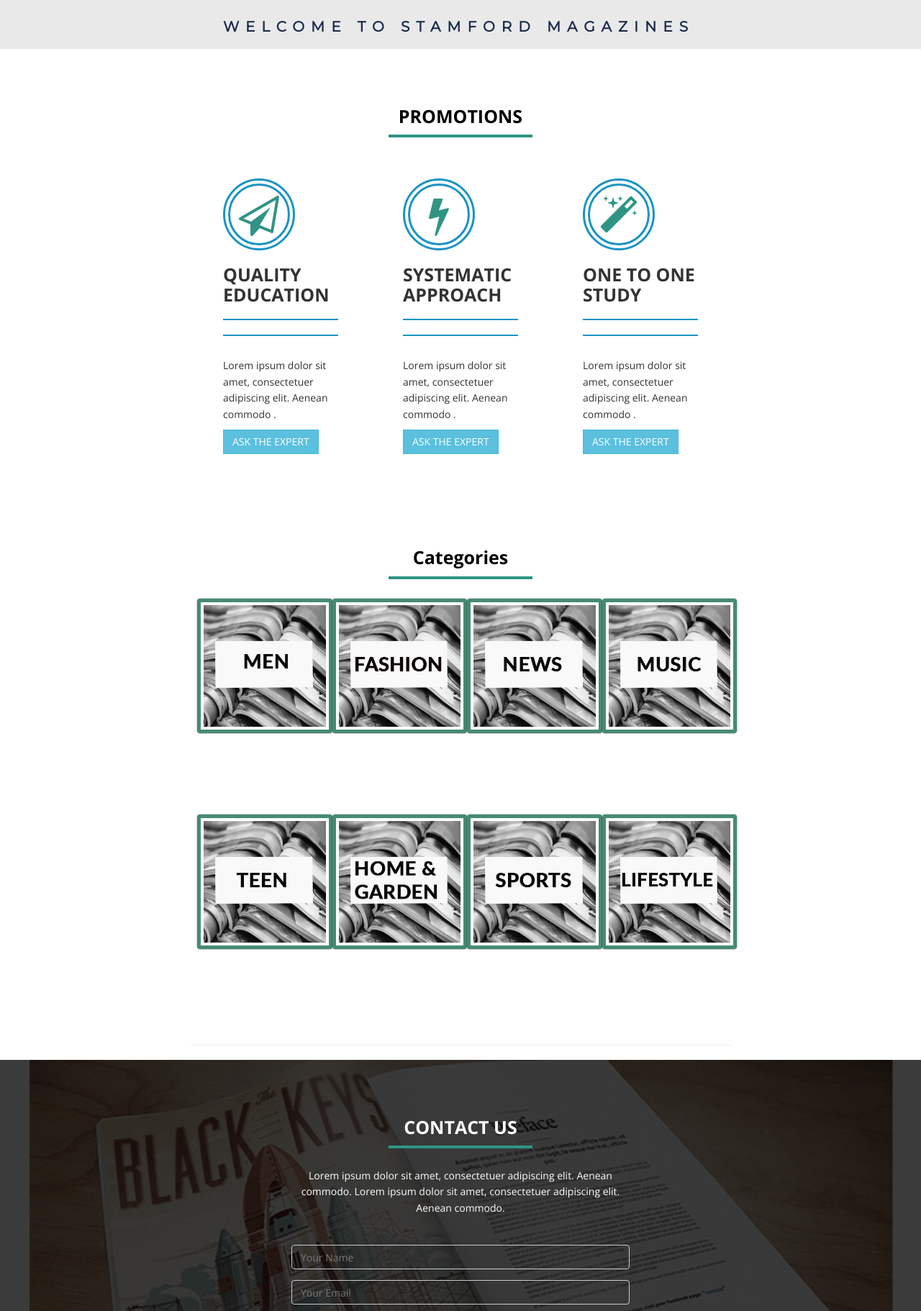
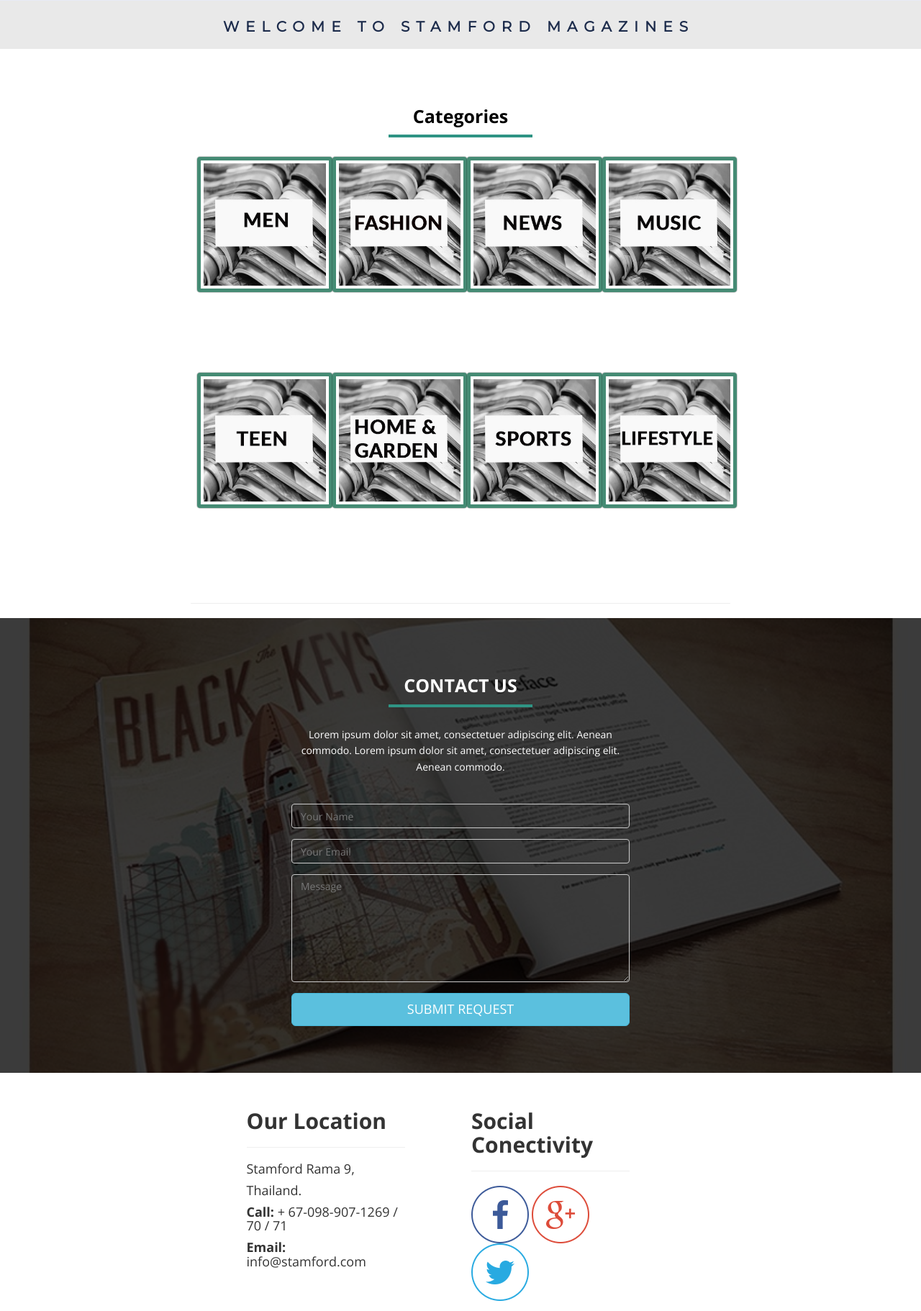
Before and after one commit to zfatboyslim/220Project, a PHP site: page /project/home3.php in a window 1280 px wide. Shown: the part 775-2597 px from the top of the page at 72% size. Run offline with PHP 8.4, Linux system fonts and the light colour scheme.

Commit message:
remove useless stuff

```diff
--- a/home3.php
+++ b/home3.php
@@ -135,58 +135,6 @@
 </div>
 <!--HOME SECTION TAG LINE END-->
 
-<div id="promotions" class="container set-pad" >
-  <div class="row text-center">
-    <div class="col-lg-8 col-lg-offset-2 col-md-8 col-sm-8 col-md-offset-2 col-sm-offset-2">
-      <h1 data-scroll-reveal="enter from the bottom after 0.2s"  class="header-line">PROMOTIONS</h1>
-    </div>
-  </div>
-  <!--/.HEADER LINE END-->
-
-  <div class="row" >
-    <div class="col-lg-4  col-md-4 col-sm-4" data-scroll-reveal="enter from the bottom after 0.4s">
-      <div class="about-div">
-        <i class="fa fa-paper-plane-o fa-4x icon-round-border" ></i>
-          <h3 >Quality Education</h3>
-            <hr/>
-            <hr />
-            <p>
-                       Lorem ipsum dolor sit amet, consectetuer adipiscing elit.
-                        Aenean commodo .
-
-            </p>
-            <a href="#" class="btn btn-info btn-set"  >ASK THE EXPERT</a>
-      </div>
-    </div>
-    <div class="col-lg-4  col-md-4 col-sm-4" data-scroll-reveal="enter from the bottom after 0.5s">
-      <div class="about-div">
-        <i class="fa fa-bolt fa-4x icon-round-border" ></i>
-          <h3 >SYSTEMATIC APPROACH</h3>
-          <hr/>
-          <hr/>
-          <p>
-             Lorem ipsum dolor sit amet, consectetuer adipiscing elit.
-             Aenean commodo .
-          </p>
-          <a href="#" class="btn btn-info btn-set"  >ASK THE EXPERT</a>
-      </div>
-    </div>
-    <div class="col-lg-4  col-md-4 col-sm-4" data-scroll-reveal="enter from the bottom after 0.6s">
-      <div class="about-div">
-        <i class="fa fa-magic fa-4x icon-round-border" ></i>
-          <h3 >ONE TO ONE STUDY</h3>
-          <hr/>
-          <hr/>
-          <p>
-              Lorem ipsum dolor sit amet, consectetuer adipiscing elit.
-              Aenean commodo .
-          </p>
-          <a href="#" class="btn btn-info btn-set"  >ASK THE EXPERT</a>
-      </div>
-    </div>
-  </div> <!-- end of the div class="row"-->
-</div> <!--end of div id="promotions"-->
-<!-- PRODUCTS SECTION END-->
 
 <!--Categories section-->
 <div id="categories" class="container set-pad" >
@@ -317,10 +265,10 @@
       <h2 ><strong>Our Location </strong></h2>
       <hr/>
         <div>
-          <h4>234/80 -UFG , New Street,</h4>
-          <h4>Switzerland.</h4>
+          <h4>Stamford Rama 9,</h4>
+          <h4>Thailand.</h4>
           <h4><strong>Call:</strong>  + 67-098-907-1269 / 70 / 71 </h4>
-          <h4><strong>Email: </strong>info@yourdomain.com</h4>
+          <h4><strong>Email: </strong>info@stamford.com</h4>
         </div>
     </div>
 
@@ -338,7 +286,7 @@
 <!-- CONTACT SECTION END-->
 
 <div id="footer">
-          &copy 2014 yourdomain.com | All Rights Reserved |  <a href="http://binarytheme.com" style="color: #fff" target="_blank">Design by : binarytheme.com</a>
+
 </div>
 <!-- FOOTER SECTION END-->
 
--- a/myaccount.html
+++ b/myaccount.html
@@ -209,7 +209,7 @@
 <!-- CONTACT SECTION END-->
 
 <div id="footer">
-          &copy 2014 yourdomain.com | All Rights Reserved |  <a href="http://binarytheme.com" style="color: #fff" target="_blank">Design by : binarytheme.com</a>
+
 </div>
 <!-- FOOTER SECTION END-->
 
--- a/views/account.php
+++ b/views/account.php
@@ -273,7 +273,7 @@
 <!-- CONTACT SECTION END-->
 
 <div id="footer">
-          &copy 2014 yourdomain.com | All Rights Reserved |  <a href="http://binarytheme.com" style="color: #fff" target="_blank">Design by : binarytheme.com</a>
+
 </div>
 <!-- FOOTER SECTION END-->
 
--- a/views/cart.php
+++ b/views/cart.php
@@ -179,7 +179,7 @@
                  </div>
      <!-- CONTACT SECTION END-->
     <div id="footer">
-          &copy 2014 yourdomain.com | All Rights Reserved |  <a href="http://binarytheme.com" style="color: #fff" target="_blank">Design by : binarytheme.com</a>
+
     </div>
      <!-- FOOTER SECTION END-->
 
```
